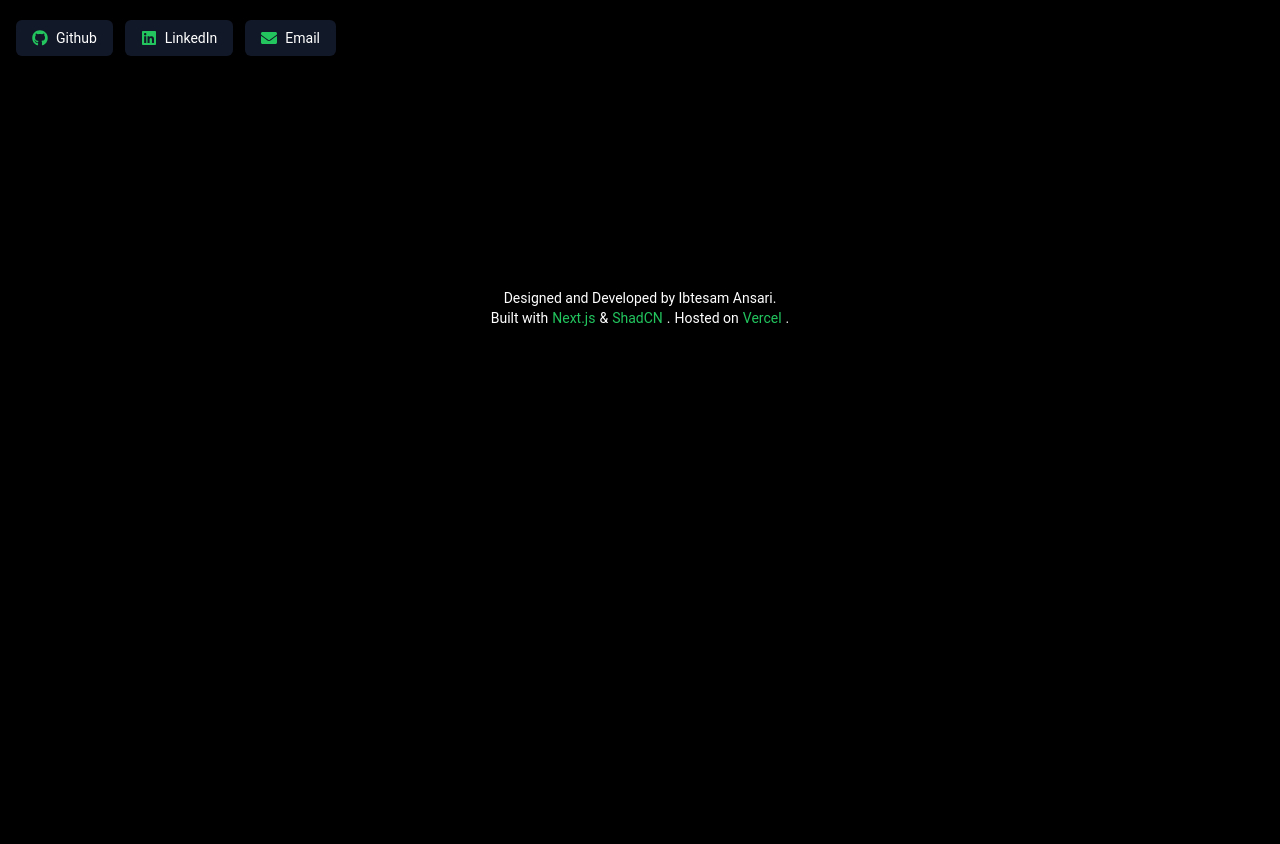
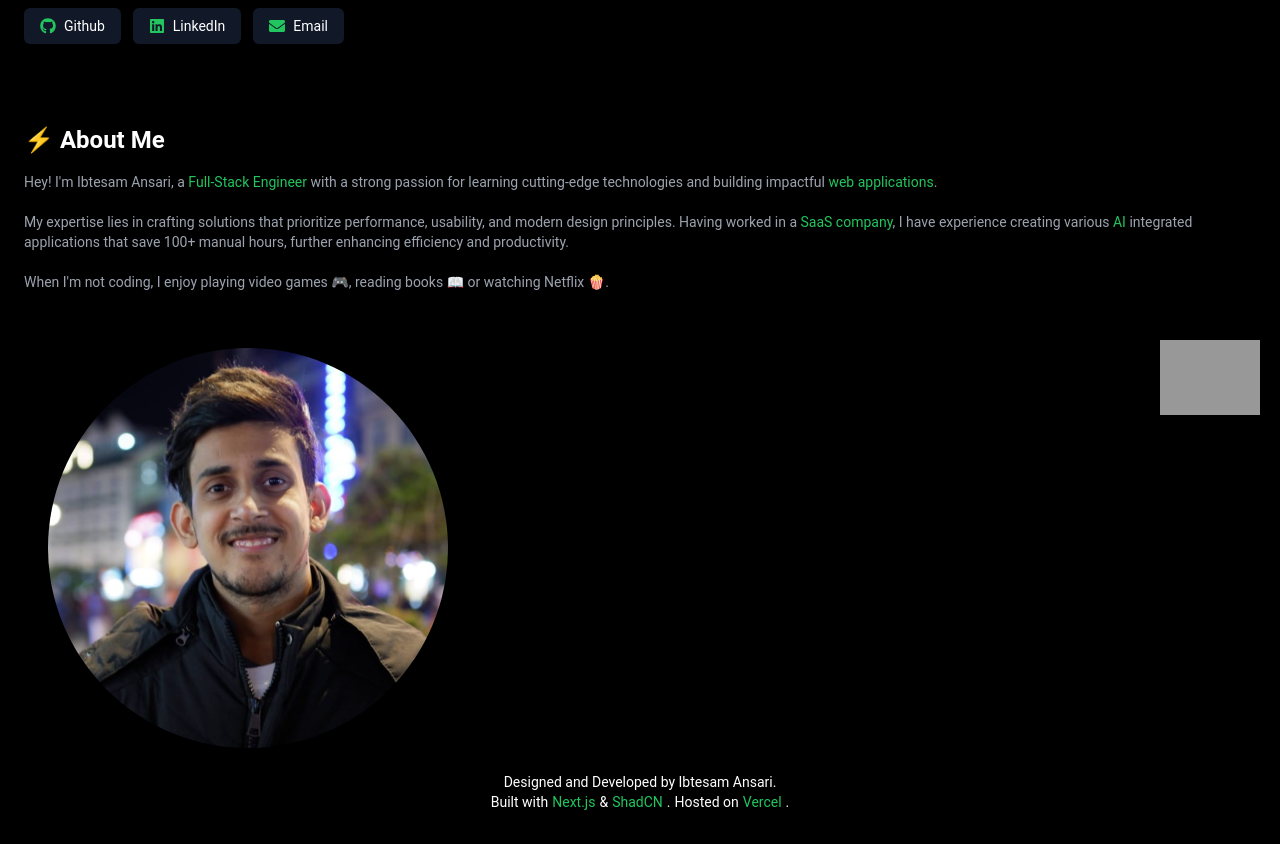
Before and after one commit to ibtesam070/portfolio, a Next.js app: page / in a window 1280 px wide. Shown: the part 440-1284 px from the top of the page. Before the commit the page ends 800 px from the top, so only its background shows below. Built offline with nearby package versions, Linux system fonts and the light colour scheme; grey boxes are pictures that could not be loaded.

Commit message:
add about section and update layout styles

```diff
--- a/src/app/page.tsx
+++ b/src/app/page.tsx
@@ -1,10 +1,12 @@
 import Container from "@/components/container";
+import AboutSection from "@/components/sections/about";
 import HeroSection from "@/components/sections/hero";
 
 export default function Home() {
   return (
     <Container className="flex flex-col">
       <HeroSection />
+      <AboutSection />
     </Container>
   );
 }
--- a/src/components/container/index.tsx
+++ b/src/components/container/index.tsx
@@ -11,7 +11,7 @@ const Container = ({ children, className }: ContainerProps) => {
   return (
     <div className="flex flex-col min-h-screen">
       <Navbar />
-      <main className={`w-full flex-grow px-4 ${className || ""}`}>{children}</main>
+      <main className={`w-full flex-grow px-6 ${className || ""}`}>{children}</main>
       <Footer />
     </div>
   );
--- a/src/components/navbar/index.tsx
+++ b/src/components/navbar/index.tsx
@@ -31,7 +31,7 @@ const Navbar = () => {
   };
 
   return (
-    <header className="w-full flex p-5">
+    <header className="w-full flex p-5 fixed z-10 bg-black">
       <IALogo size="large" />
       <Sheet>
         <SheetTrigger asChild>
--- a/src/components/sections/about/index.tsx
+++ b/src/components/sections/about/index.tsx
@@ -1,7 +1,48 @@
+import { Avatar, AvatarFallback, AvatarImage } from "@/components/ui/avatar";
+import { DOTS_SVG, PROFILE_PIC } from "@/constants/values";
+import Image from "next/image";
 import React from "react";
 
 const AboutSection = () => {
-  return <div>AboutSection</div>;
+  return (
+    <section className="flex flex-col mt-20">
+      <p className="text-2xl font-semibold">⚡ About Me</p>
+      <p className="text-gray-400 text-sm mt-4">
+        Hey! I'm Ibtesam Ansari, a{" "}
+        <span className="text-primary">Full-Stack Engineer</span> with a strong
+        passion for learning cutting-edge technologies and building impactful
+        <span className="text-primary"> web applications</span>.
+        <br />
+        <br />
+        My expertise lies in crafting solutions that prioritize performance,
+        usability, and modern design principles. Having worked in a{" "}
+        <span className="text-primary">SaaS company</span>, I have experience
+        creating various <span className="text-primary">AI</span> integrated
+        applications that save 100+ manual hours, further enhancing efficiency
+        and productivity.
+        <br />
+        <br />
+        When I'm not coding, I enjoy playing video games 🎮, reading books 📖 or
+        watching Netflix 🍿.
+      </p>
+      <div className="relative p-6">
+        <Image
+          src={DOTS_SVG}
+          alt=""
+          width={100}
+          height={100}
+          className="absolute -right-1 top-12 text-gray-600 invert-[0.1]"
+        />
+        <Image
+          src={PROFILE_PIC}
+          alt="Profile Image"
+          height={400}
+          width={400}
+          className="rounded-full self-center mt-8"
+        />
+      </div>
+    </section>
+  );
 };
 
 export default AboutSection;
--- a/src/components/sections/hero/index.tsx
+++ b/src/components/sections/hero/index.tsx
@@ -15,7 +15,7 @@ import { FaEnvelope } from "react-icons/fa";
 
 const HeroSection = () => {
   return (
-    <section className="relative flex flex-col pt-20">
+    <section className="relative flex flex-col pt-36">
       <p className="text-primary text-xl">Hey there!, I'm-</p>
       <p className="text-6xl font-bold">Ibtesam</p>
       <p className="text-6xl font-bold">Ansari.</p>
--- a/src/constants/values.ts
+++ b/src/constants/values.ts
@@ -17,5 +17,8 @@ export const PROPERTYLOOP_ICON =
 export const DOTS_SVG = "https://svgsilh.com/svg/26432.svg";
 
 export const GITHUB_ACCOUNT_LINK = "https://github.com/ibtesam070";
-export const LINKEDIN_ACCOUNT_LINK = "https://www.linkedin.com/in/ibtesamansari";
+export const LINKEDIN_ACCOUNT_LINK =
+  "https://www.linkedin.com/in/ibtesamansari";
 export const EMAIL_ACCOUNT_LINK = "mailto:ibtesamansari070@gmail.com";
+
+export const PROFILE_PIC = "/image/profile.png";
```
Also changed, not shown: public/image/profile.png (added).
